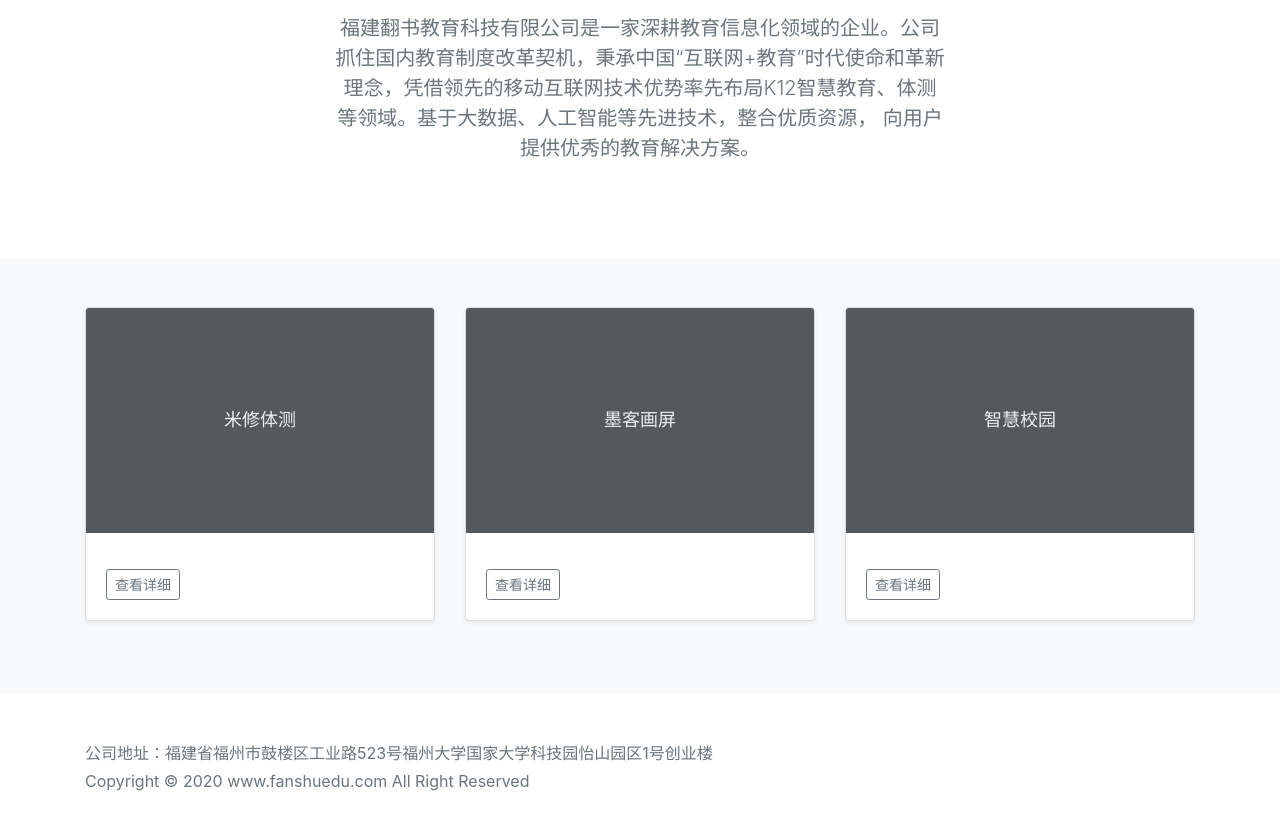
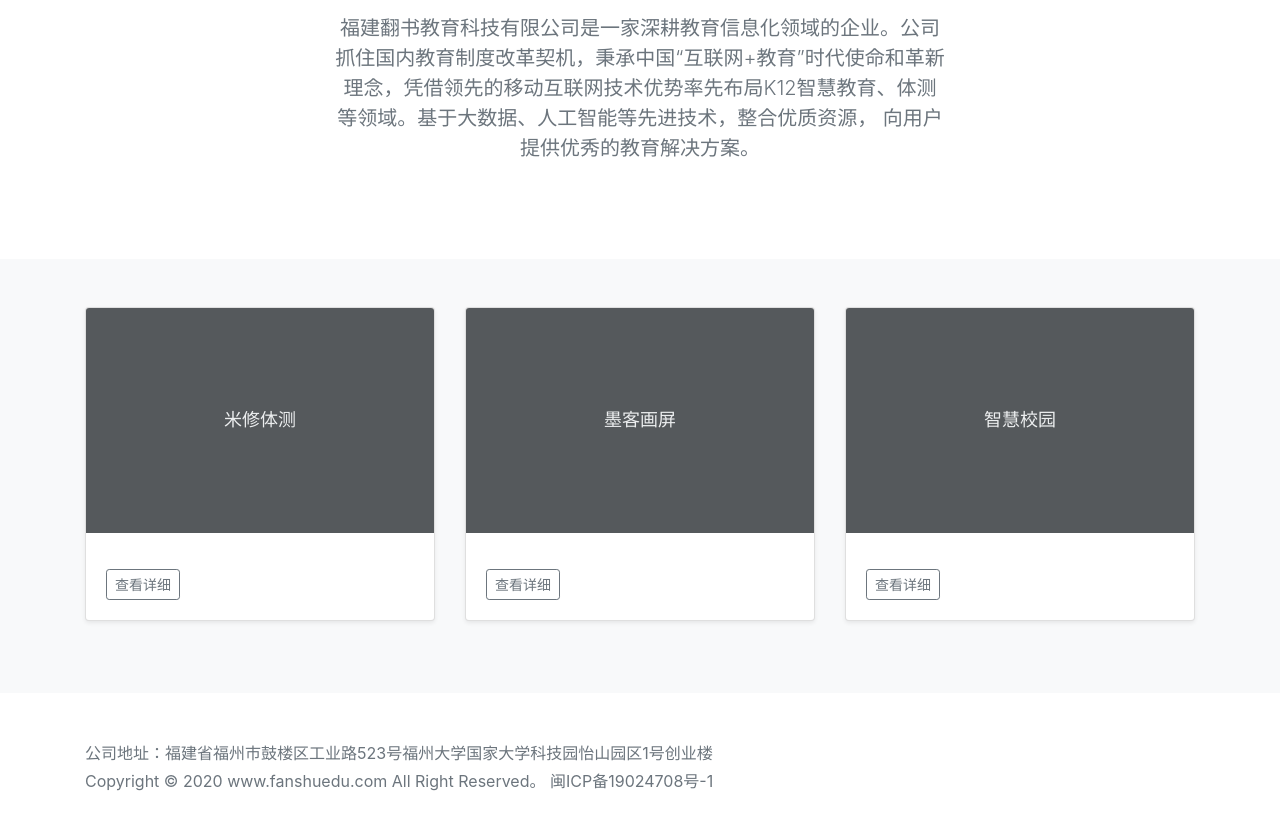
Before and after one commit to fanshuedu/fanshujiaoyu.github.io, a plain HTML site: page index.html in a window 1280 px wide. Shown: the part 235-1064 px from the top of the page. Drawn offline with nearby package versions, Linux system fonts and the light colour scheme.

Commit message:
Update index.html

```diff
--- a/index.html
+++ b/index.html
@@ -152,7 +152,7 @@
 <footer class="text-muted">
     <div class="container">
         <p>公司地址：福建省福州市鼓楼区工业路523号福州大学国家大学科技园怡山园区1号创业楼</p>
-        <p>Copyright &copy; 2020 www.fanshuedu.com All Right Reserved</p>
+        <p>Copyright &copy; 2020 www.fanshuedu.com All Right Reserved。 闽ICP备19024708号-1</p>
     </div>
 </footer>
 </body>
```
